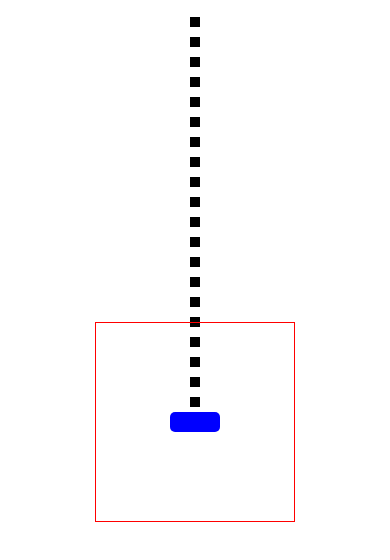
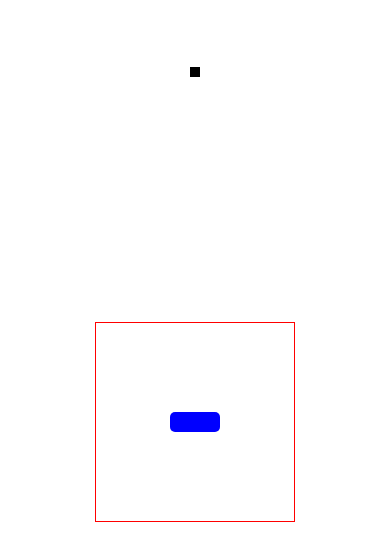
Before and after one commit to Davidlblanco/flyable, a React Native app: screen / in a window 390 px wide. Shown: the top 560 px of the page. Built offline with nearby package versions, Linux system fonts and the light colour scheme.

Commit message:
Bullet loop

```diff
--- a/App.js
+++ b/App.js
@@ -1,9 +1,9 @@
 import { StatusBar } from 'expo-status-bar';
 import React, { useState, useRef, useEffect } from 'react';
 import { Dimensions, StyleSheet, Text, View, Animated, PanResponder } from 'react-native';
-import GoodBullet from './components/GoodBullet';
+import BulletList from './components/BulletList';
 import Ship from './components/Ship';
-// import styles from './styles/app'
+import GameContext from './context/GameContext';
 
 export default function App() {
   const screenWidth = Dimensions.get('window').width;
@@ -23,13 +23,17 @@ export default function App() {
 
 
   return (
-    <View style={styles.container} onResponderMove={(evt) => { setLocX(evt.locationX) }}>
 
-      <GoodBullet locX={locX + (screenWidth / 2 - 5)} locY={locY + (screenHeight / 2 - 5)} />
-      <Ship setLocX={setLocX} setLocY={setLocY} />
+    <GameContext.Provider>
+      <View style={styles.container} onResponderMove={(evt) => { setLocX(evt.locationX) }}>
 
-      <StatusBar style="auto" />
-    </View>
+        <BulletList locX={locX + (screenWidth / 2 - 5)} locY={locY + (screenHeight / 2 - 5)} />
+        <Ship setLocX={setLocX} setLocY={setLocY} />
+
+        <StatusBar style="auto" />
+      </View>
+    </GameContext.Provider>
+
   );
 }
 const styles = StyleSheet.create({
--- a/components/Bullet.js
+++ b/components/Bullet.js
@@ -1,50 +1,39 @@
 import React, { useRef, useState, useEffect } from 'react';
 import { Dimensions, StyleSheet, Animated } from 'react-native';
 
-function Bullet({ item, locY, key }) {
-
-    const screenHeight = Dimensions.get('window').height;
-    // const toTop = useRef(new Animated.Value(locY)).current
+function Bullet({ item, locY, locX, updateBullet }) {
 
 
-    // React.useEffect(() => {
-    //     Animated.timing(
-    //         toTop,
-    //         {
-    //             toValue: -screenHeight,
-    //             duration: 10000,
-    //             useNativeDriver: true
-    //         },
-    //     ).start();
-    // }, [locY])
 
-
-    const [toTop, setToTop] = useState(locY)
+    const [newInitial, setNewInitial] = useState(item.initialX)
+    const [toTop, setToTop] = useState(parseInt(locY))
 
     let interval;
     useEffect(() => {
-        if (toTop > 0) {
-            interval = setInterval(() => {
+        interval = setInterval(() => {
+            updateBullet(item, toTop)
+            if (toTop > 0) {
                 const newToTop = parseInt(toTop) - 10;
                 setToTop(newToTop)
-            }, 100)
-        }
+            }
+            else {
+                setToTop(locY)
+                setNewInitial(locX)
+            }
+
+        }, 100)
         return () => { clearInterval(interval) }
     }, [toTop])
 
 
-    // if (toTop === 0) {
-    //     return null
-    // }
 
     return (
         toTop > 0 ?
             <Animated.View
                 style={[styles.bullet, {
-                    backgroundColor: parseInt(key) % 2 == 0 ? 'red' : 'black',
                     transform: [
-                        { translateX: item.current },
-                        { translateY: toTop }//item.yPoint
+                        { translateX: newInitial },
+                        { translateY: toTop }
                     ]
                 }]}
             >
@@ -67,7 +56,7 @@ const styles = StyleSheet.create({
         height: 10,
         top: 0,
         left: 0,
-        // backgroundColor: 'red',
+        backgroundColor: 'black',
         position: 'absolute',
     },
 });
--- /dev/null
+++ b/components/BulletList.js
@@ -0,0 +1,78 @@
+import React, { useState, useEffect } from 'react';
+import UseDebounce from '../utils/UseDebounce';
+import { Dimensions, } from 'react-native';
+import Bullet from './Bullet';
+
+function BulletList({ locX, locY }) {
+
+    // const screenWidth = parseInt(Dimensions.get('window').width);
+    // const screenHeight = parseInt(Dimensions.get('window').height);
+
+    // useEffect(() => {
+    //     console.log('screenWidth:', screenWidth, 'screenHeight', screenHeight)
+    // }, [])
+
+
+
+    const [counter, setCounter] = useState(0);
+
+    const [bullet, setBulet] = useState({
+        initialX: parseInt(locX),
+        id: counter,
+        position: parseInt(locY)
+    })
+
+    const [bulletList, setBulletList] = useState([])
+
+    const debounceBullet = UseDebounce(() => {
+        setBulet(
+            {
+                initialX: parseInt(locX),
+                id: counter,
+                position: parseInt(locY)
+            })
+
+
+        setBulletList([...bulletList, bullet])
+
+
+    }, 50)
+
+    let interval;
+    useEffect(() => {
+        if (counter < 1) {
+            interval = setInterval(() => {
+                const newCounter = parseInt(counter) + 1;
+                setCounter(newCounter)
+                debounceBullet()
+            }, 100)
+        }
+        return () => { clearInterval(interval) }
+    }, [counter])
+
+
+    function updateBullet(item, newPositionY) {
+        item.position = newPositionY
+        const newBulletList = bulletList;
+        newBulletList[item.id] = item;
+        setBulletList(newBulletList);
+    }
+
+    return (
+        bulletList.map((item, index) => {
+            return (
+                <Bullet
+                    key={index}
+                    item={item}
+                    locX={locX}
+                    locY={locY}
+                    updateBullet={updateBullet}
+                >
+                </Bullet>
+            )
+        }
+        )
+    )
+}
+
+export default BulletList
--- a/components/GoodBullet.js
+++ /dev/null
@@ -1,61 +0,0 @@
-import React, { useState, useEffect } from 'react';
-import UseDebounce from '../utils/UseDebounce';
-import Bullet from './Bullet';
-
-function GoodBullet({ locX, locY }) {
-
-    const [bullet, setBulet] = useState({
-        current: parseInt(locX),
-    })
-
-    const [bulletList, setBulletList] = useState([])
-
-    const debounceBullet = UseDebounce(() => {
-        setBulet(
-            {
-                current: parseInt(locX)
-            })
-
-        // if (bulletList.length === 20) {
-        // const newList = bulletList.filter((item, index) => index !== 19)
-
-        // const newList = bulletList.splice(1, 19)
-        // setBulletList(newList)
-        // } else {
-        setBulletList([...bulletList, bullet])
-        // }
-
-    }, 50)
-
-    // useEffect(() => {
-    //     debounceBullet()
-    // }, [locX])
-
-    let interval;
-    const [counter, setCounter] = useState(0);
-    useEffect(() => {
-        interval = setInterval(() => {
-            const newCounter = parseInt(counter) + 1;
-            setCounter(newCounter)
-            debounceBullet()
-        }, 100)
-        return () => { clearInterval(interval) }
-    }, [counter])
-
-    return (
-        bulletList.map((item, index) => {
-            return (
-                <Bullet
-                    key={index}
-                    item={item}
-                    locX={locX}
-                    locY={locY}
-                >
-                </Bullet>
-            )
-        }
-        )
-    )
-}
-
-export default GoodBullet
--- /dev/null
+++ b/context/GameContext.js
@@ -0,0 +1,6 @@
+
+import React, { createContext } from 'react'
+
+const GameContext = createContext();
+
+export default GameContext
```
